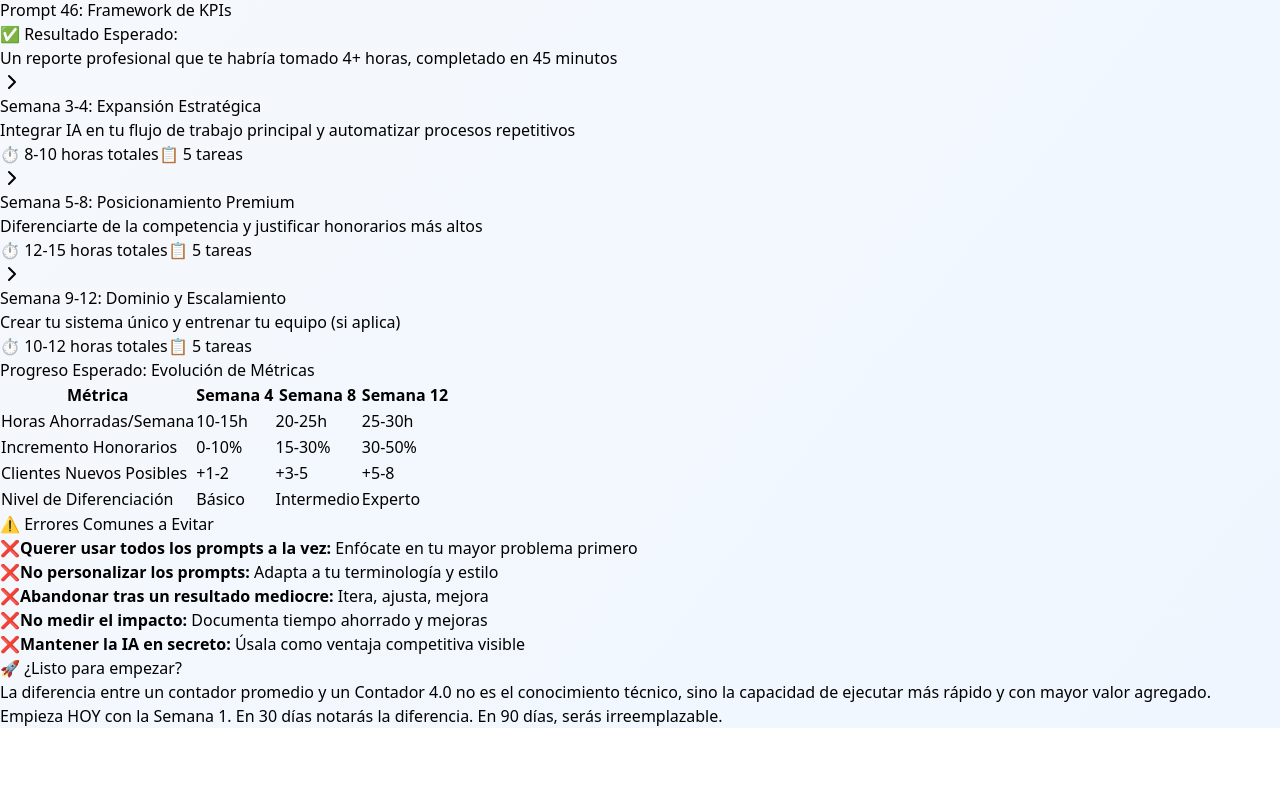
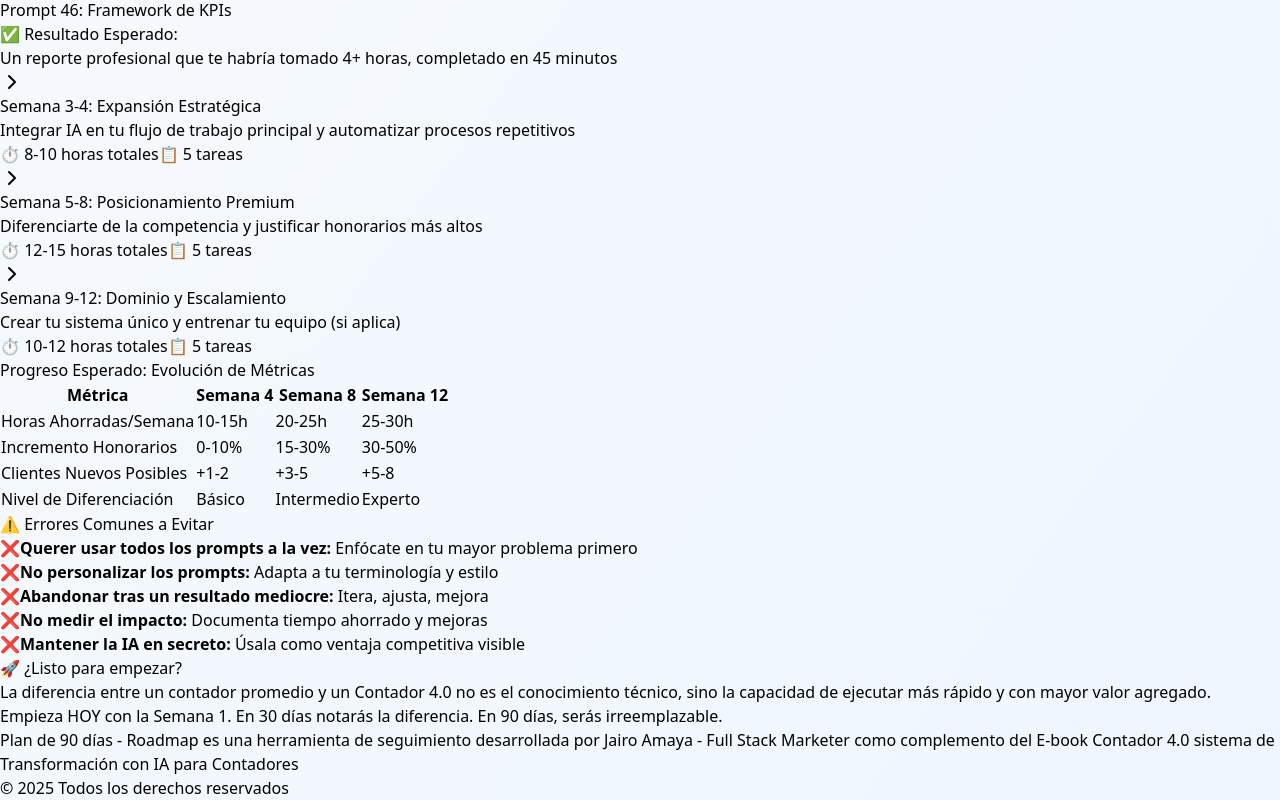
Before and after one commit to jairoamayalaverde/contador4.0-roadmap, a React (Vite) app: page / in a window 1280 px wide. Shown: the part 914-1714 px from the top of the page. Before the commit the page ends 1642 px from the top, so only its background shows below. Built offline with nearby package versions, Linux system fonts and the light colour scheme.

Commit message:
Update App.jsx

```diff
--- a/src/App.jsx
+++ b/src/App.jsx
@@ -207,6 +207,18 @@ export default function App() {
           Empieza HOY con la Semana 1. En 30 días notarás la diferencia. En 90 días, serás irreemplazable.
         </p>
       </div>
+
+      {/* --- INICIO: FOOTER AÑADIDO --- */}
+      <footer className="mt-8 pt-8 border-t border-gray-300 text-center text-sm text-gray-500">
+        <p>
+          Plan de 90 días - Roadmap es una herramienta de seguimiento desarrollada por Jairo Amaya - Full Stack Marketer como complemento del E-book Contador 4.0 sistema de Transformación con IA para Contadores
+        </p>
+        <p className="mt-2">
+          © 2025 Todos los derechos reservados
+        </p>
+      </footer>
+      {/* --- FIN: FOOTER AÑADIDO --- */}
+
     </div>
   );
 }
```
